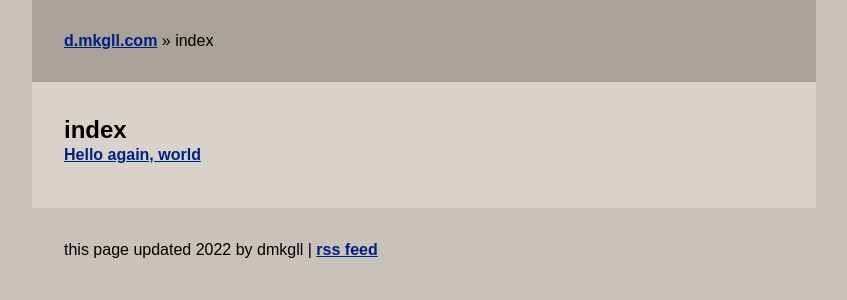
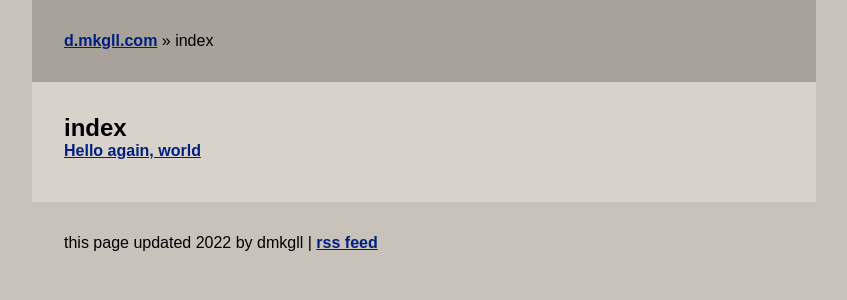
Before and after one commit to dmkgll/dmkgll, a Jekyll site: the page built from index.md, in a window 1280 px wide. Shown: the top 300 px of the page, without its empty margins (216-1063 px from the left). Built offline with Jekyll 4.4.1, drawn with Linux system fonts in a browser that asks for light colours.

Commit message:
Update default.html

```diff
--- a/_layouts/default.html
+++ b/_layouts/default.html
@@ -7,7 +7,7 @@
 <style>blockquote {
     background-color: #c8c2ba;
     padding: 0.5em;
-        }h1.page-title{margin-top:0px;}body{background-color:#c8c2ba;padding:0;margin:0;}.heading{margin:0 auto;padding:2em;max-width:45em;background-color:#a8a29a;}.heading h1,.heading pre{color:#eeeede;text-shadow:2px 2px 4px black;font-weight:bold;}.heading h1{font-size:3em;padding:0;font-family:serif;}.heading pre{margin-left:3em;}.heading p{margin:0;padding:0;font-family:sans-serif;}.heading hr{border-color:#606060;}.migbg{background-image:url(/pix/wpage4.png);background-repeat:no-repeat;background-position:bottom right;padding:0 2em 0.5em 2em;min-height:174px;position:relative;}.migbg h1{padding-top:0.3em;font-size:5em;position:absolute;bottom:20px;left:15px;}a{color:#002080;font-weight:bold;}a:hover{color:#880000;}hr{border-style:solid;border-color:#909090;}h1,h2,h3,h4,h5{margin-bottom:0;padding-top:0;}.content,.priv{margin:0 auto;font-family:sans-serif;background:#D8D2CB;padding:2em;max-width:45em;line-height:1.3;}.content p,.content ul,.content ol,.content pre{margin:0 0 10px 0;}.priv{background-color:#c8c2ba;}footer p{padding:0;margin:0;}img{border:1px solid #606060;max-width:100%;}.center{text-align:center;}@media only screen and (min-width:1600px) and (max-width:2500px){body{font-size:1.2em;}}@media only screen and (min-width:2501px){body{font-size:1.5em;}}@media only screen and (orientation:portrait){.migbg h1{font-size:3em;}}
+        }h1.page-title{margin-top:0px;}body{background-color:#c8c2ba;padding:0;margin:0;}.heading{margin:0 auto;padding:2em;max-width:45em;background-color:#a8a29a;}.heading h1,.heading pre{color:#eeeede;text-shadow:2px 2px 4px black;font-weight:bold;}.heading h1{font-size:3em;padding:0;font-family:serif;}.heading pre{margin-left:3em;}.heading p{margin:0;padding:0;font-family:sans-serif;}.heading hr{border-color:#606060;}.migbg{background-image:url(/pix/wpage4.png);background-repeat:no-repeat;background-position:bottom right;padding:0 2em 0.5em 2em;min-height:174px;position:relative;}.migbg h1{padding-top:0.3em;font-size:5em;position:absolute;bottom:20px;left:15px;}a{color:#002080;font-weight:bold;}a:hover{color:#880000;}hr{border-style:solid;border-color:#909090;}h1,h2,h3,h4,h5{margin-bottom:0;padding-top:0;}.content,.priv{margin:0 auto;font-family:sans-serif;background:#D8D2CB;padding:2em;max-width:45em;/*line-height:1.3;*/}.content p,.content ul,.content ol,.content pre{margin:0 0 10px 0;}.priv{background-color:#c8c2ba;}footer p{padding:0;margin:0;}img{border:1px solid #606060;max-width:100%;}.center{text-align:center;}@media only screen and (min-width:1600px) and (max-width:2500px){body{font-size:1.2em;}}@media only screen and (min-width:2501px){body{font-size:1.5em;}}@media only screen and (orientation:portrait){.migbg h1{font-size:3em;}}
 </style>
 </head>
 <body>
```
